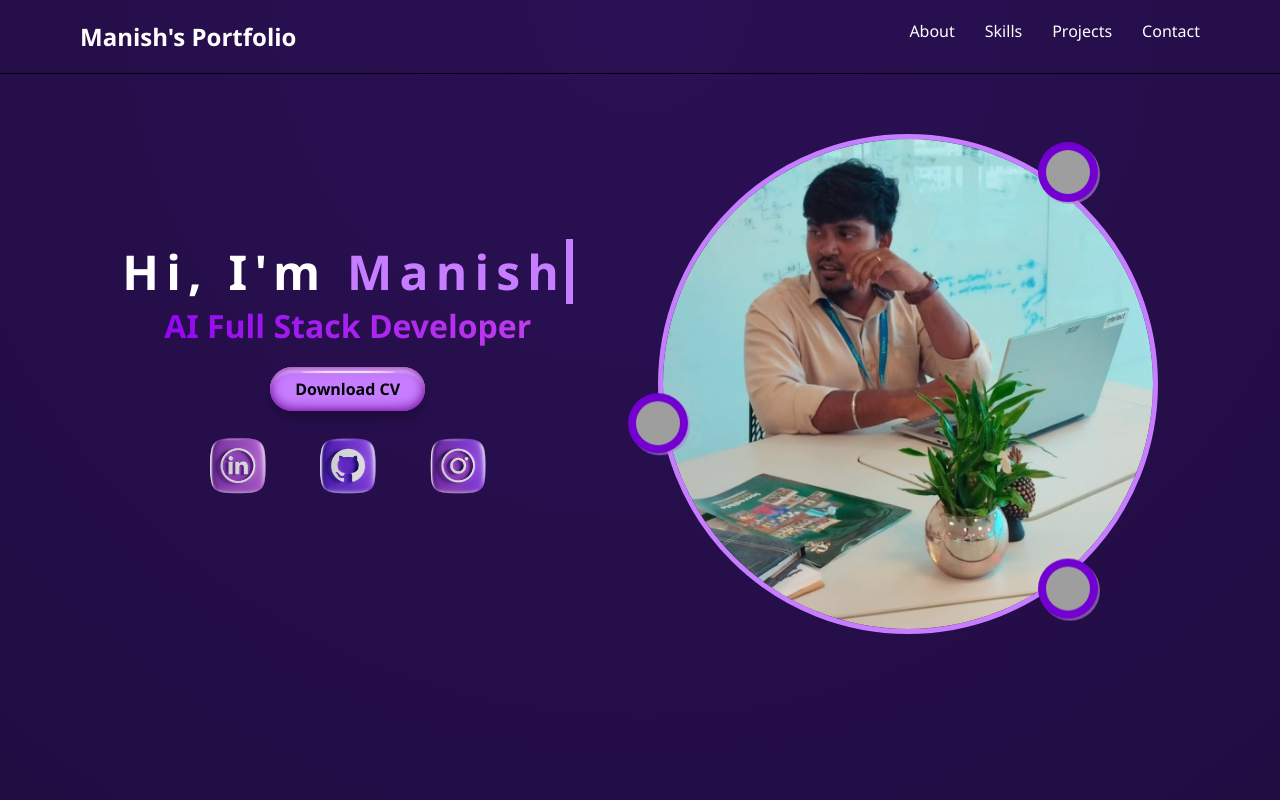
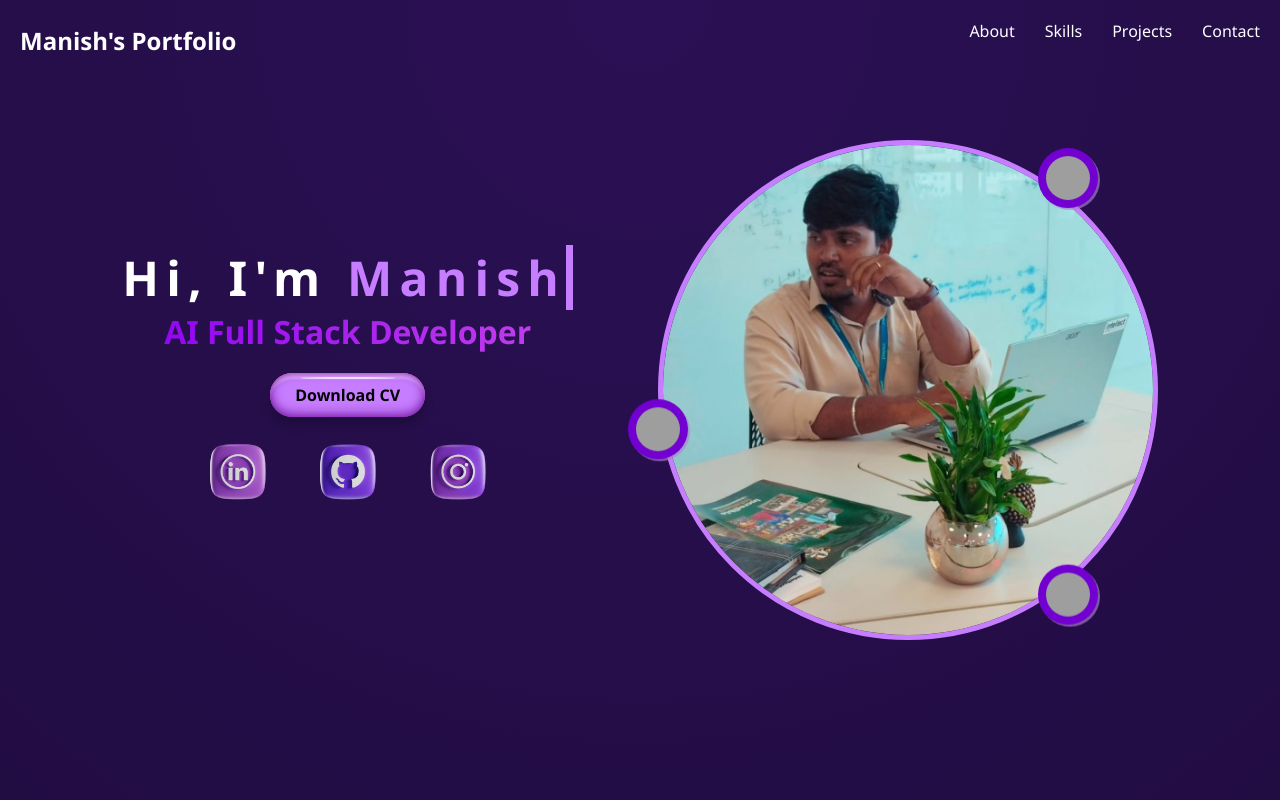
Before and after one commit to manish-vm/My-Portfolio, a React (Create React App) app: page / in a window 1280 px wide. Shown: the top 800 px of the page. Built offline with nearby package versions, Linux system fonts and the light colour scheme; grey boxes are pictures that could not be loaded.

Commit message:
Update styles.css

```diff
--- a/src/styles.css
+++ b/src/styles.css
@@ -14,11 +14,23 @@ body {
   color: #fff;
 }
 
+
 .navbar {
   display: flex;
   justify-content: space-between;
-  padding: 20px 80px;
-  border-bottom: 1px solid black;
+  padding: 20px ;
+  height: 80px;
+}
+
+.logo {
+  display: flex;
+  align-items: center;
+  gap: 5px;
+}
+
+.logo1{
+  margin-top: -50px;
+  margin-left: -20px;
 }
 
 .navbar ul {
@@ -1096,7 +1108,7 @@ a{
     padding: 5px 10px;
   }
   .aboutme-thumbnail{
-    margin-left: 50px;
+    margin-left: 30px;
     height: 280px;
     width: 280px;
   }
```
